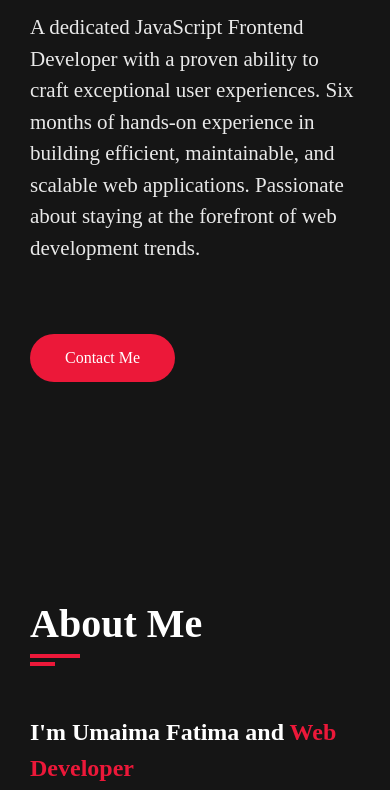
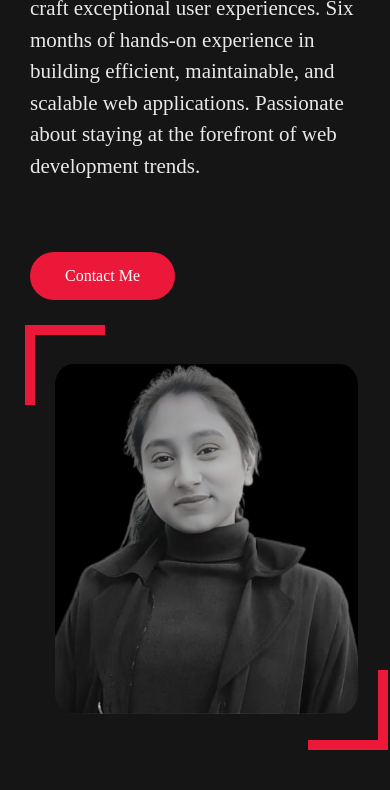
Before and after one commit to Umaima-Fatima/respnsive-portfolio-website-, a website: page index.html in a window 390 px wide. Shown: the part 310-1100 px from the top of the page. Drawn offline with nearby package versions, Linux system fonts and the light colour scheme; a web font is replaced by a local one.

```diff
--- a/css/style.css
+++ b/css/style.css
@@ -684,7 +684,18 @@
     }
 
     .home .home-img {
-        display: none;
+        padding: 4rem 2.5rem;
+        display: inline-table;
+    }
+
+    .home-img::before {
+        top: 25px;
+        margin-inline-start: -10px;
+    }
+
+    .home-img::after {
+        bottom: 35px;
+        margin-inline-end: -20px;
     }
 }
 
```
